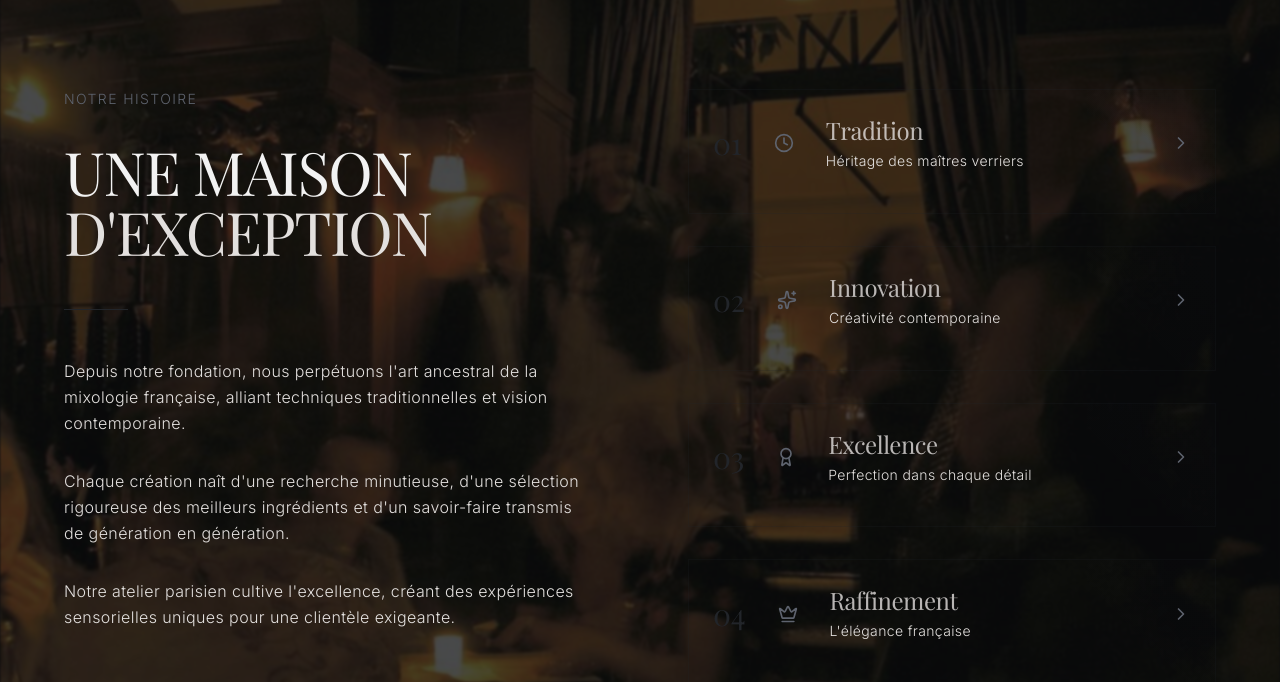
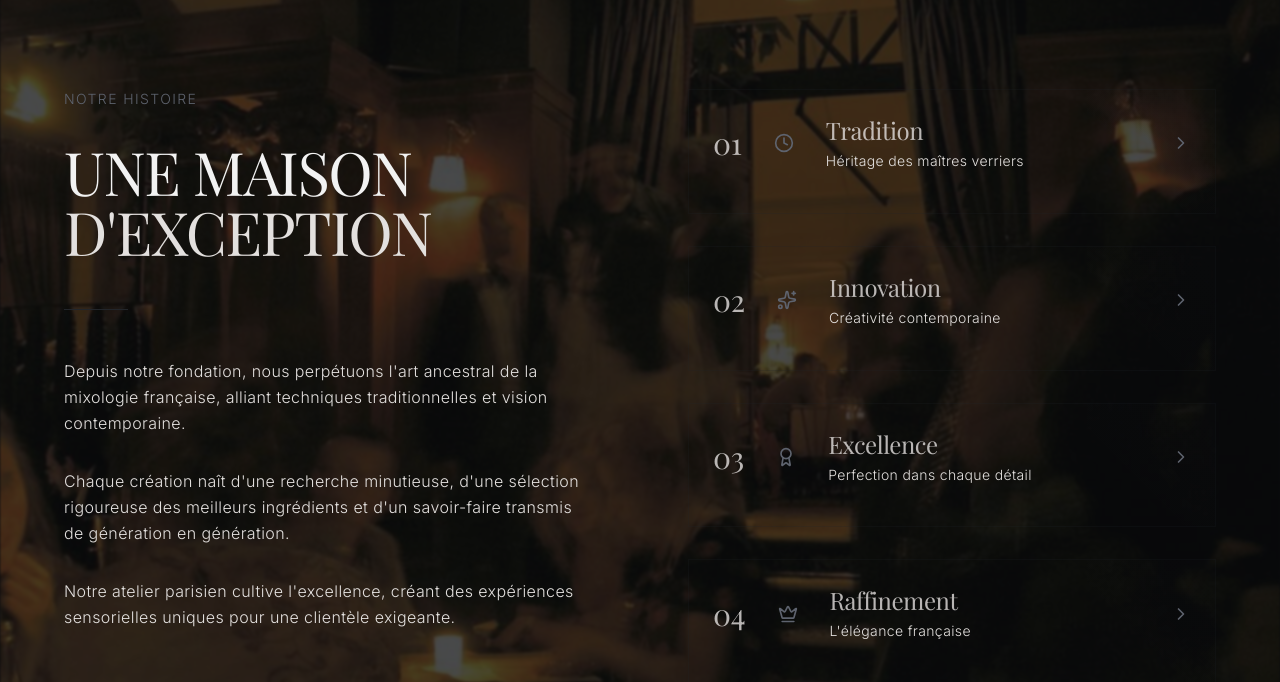
Before and after one commit to DaniilK19/cocktails_bar, a Next.js app: page / in a window 1280 px wide. Shown: the part 2720-3402 px from the top of the page. Built offline with nearby package versions, Linux system fonts and the light colour scheme; a web font is replaced by a local one.

Commit message:
Update About section to adjust text color opacity for improved visual hierarchy and consistency in design.

```diff
--- a/components/sections/about.tsx
+++ b/components/sections/about.tsx
@@ -217,7 +217,7 @@ export function About() {
                         <div className={`text-3xl font-light serif transition-colors duration-300 ${
                           isActive || isHovered
                             ? 'text-aristocrat-cream'
-                            : 'text-aristocrat-charcoal'
+                            : 'text-aristocrat-cream/80'
                         }`}>
                           {principle.number}
                         </div>
```
